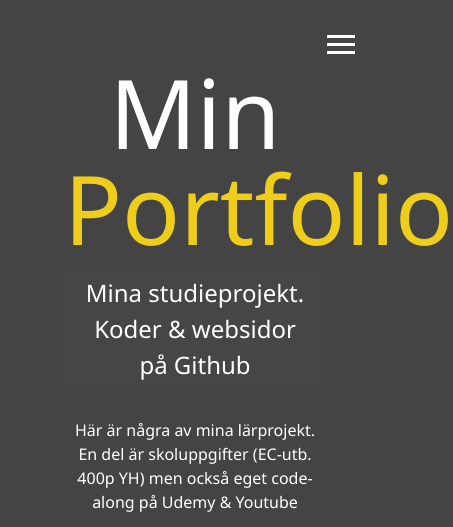
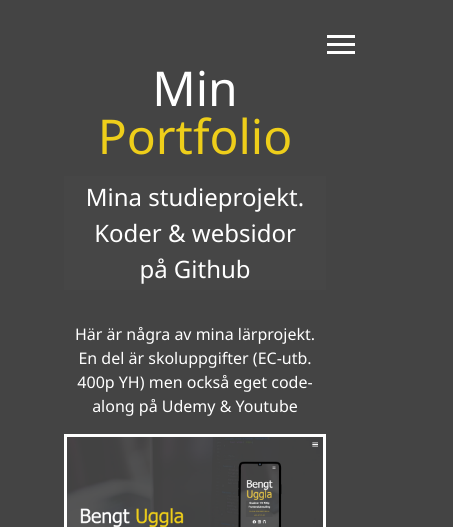
Before and after one commit to bengtuggla/portfolio, a website: page dist/work.html in a window 390 px wide. Shown: the top 527 px of the page, 453 px wide, since content can reach past the window. Drawn offline with Linux system fonts and the light colour scheme.

Commit message:
Smaller heading in phone

```diff
--- a/scss/_mobile.scss
+++ b/scss/_mobile.scss
@@ -69,4 +69,7 @@
   .projects {
     grid-template-columns: 1fr;
   }
+  main#work h1 {
+    font-size: 3rem;
+  }
 }
```
Also changed, not shown: dist/css/main.css.
